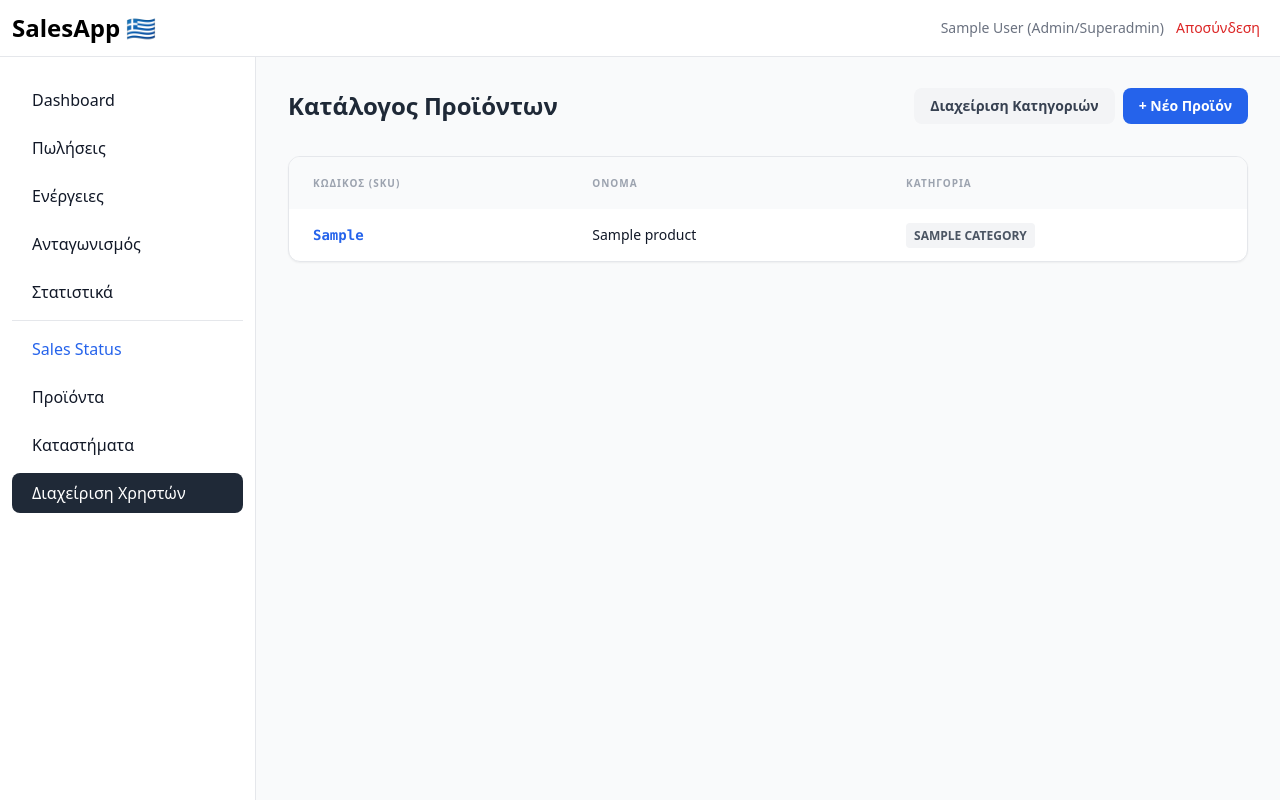
After one commit to sitistas/salesapp, a Django app: page /products/ in a window 1280 px wide. The commit adds this page. Run offline with Django 5.2, Linux system fonts and the light colour scheme; a user stored in the database is signed in; tables that the repository leaves empty hold one stand-in row (values such as "Sample post"); some libraries are stand-ins or nearby versions.

Commit message:
feat: Implement sales status view and product management features
- Added SalesStatusView to display sales performance per product with filtering options.
- Introduced ProductListView for managing products, including category management via modal.
- Enhanced Store management with create, update, and delete functionalities, implementing soft delete.
- Added User management views for listing, creating, updating, and soft deleting users.
- Updated forms and templates for better user experience and integration with Tailwind CSS.
- Registered Store model in admin with custom admin interface.
- Implemented soft delete functionality across User and Store models.

Co-authored-by: Copilot <copilot@github.com>

```diff
--- a/config/urls.py
+++ b/config/urls.py
@@ -1,8 +1,7 @@
 from django.contrib import admin
 from django.urls import path
 from django.contrib.auth import views as auth_views
-from core.views import dashboard_view, SaleListView, SaleCreateView, export_competition_excel,export_sales_excel,CompetitionListView, CompetitionCreateView # Εδώ το νέο import
-
+from core.views import *
 urlpatterns = [
     path('admin/', admin.site.urls),
     path('login/', auth_views.LoginView.as_view(template_name='auth/login.html'), name='login'),
@@ -14,4 +13,15 @@ urlpatterns = [
     path('competition/', CompetitionListView.as_view(), name='competition-list'),
     path('competition/add/', CompetitionCreateView.as_view(), name='competition-create'),
     path('competition/export/', export_competition_excel, name='competition-export'),
+    path('sales-status/', SalesStatusView.as_view(), name='sales-status'),
+    path('products/', ProductListView.as_view(), name='product-list'),
+    path('products/category/add/', add_category, name='add-category'),
+    path('stores/', StoreListView.as_view(), name='store-list'),
+    path('stores/add/', StoreCreateView.as_view(), name='store-create'),
+    path('stores/<int:pk>/edit/', StoreUpdateView.as_view(), name='store-update'),
+    path('stores/<int:pk>/delete/', StoreDeleteView.as_view(), name='store-delete'),
+    path('users/', UserListView.as_view(), name='user-list'),
+    path('users/add/', UserCreateView.as_view(), name='user-create'),
+    path('users/<int:pk>/edit/', UserUpdateView.as_view(), name='user-update'),
+    path('users/<int:pk>/delete/', UserDeleteView.as_view(), name='user-delete'),
 ]
--- a/core/admin.py
+++ b/core/admin.py
@@ -5,9 +5,13 @@ from .models import User, Category, Product, Store, ActionType, Sale, Promotion,
 admin.site.register(User)
 admin.site.register(Category)
 admin.site.register(Product)
-admin.site.register(Store)
 admin.site.register(ActionType)
 admin.site.register(Sale)
 admin.site.register(Promotion)
 admin.site.register(Competition)
 admin.site.register(Announcement)
+
+@admin.register(Store)
+class StoreAdmin(admin.ModelAdmin):
+    list_display = ('name', 'city', 'is_active')
+    list_filter = ('is_active',)
--- a/core/templates/base.html
+++ b/core/templates/base.html
@@ -56,7 +56,7 @@
                 {% if user.role != 'client' %}
                 <hr>
                 <li>
-                    <a href="/status" class="flex items-center p-2 text-gray-900 rounded-lg hover:bg-gray-100 group">
+                    <a href="{% url 'sales-status' %}" class="flex items-center p-2 text-gray-900 rounded-lg hover:bg-gray-100 group">
                         <span class="ms-3 text-blue-600">Sales Status</span>
                     </a>
                 </li>
--- /dev/null
+++ b/core/templates/products/product_list.html
@@ -0,0 +1,80 @@
+{% extends 'base.html' %}
+
+{% block content %}
+<div class="mb-8 flex justify-between items-center">
+    <h1 class="text-2xl font-bold text-gray-800">Κατάλογος Προϊόντων</h1>
+
+    <div class="flex gap-2">
+        <button onclick="toggleModal('categoryModal')" class="bg-gray-100 text-gray-700 px-4 py-2 rounded-lg text-sm font-bold hover:bg-gray-200 transition">
+            Διαχείριση Κατηγοριών
+        </button>
+        <a href="#" class="bg-blue-600 text-white px-4 py-2 rounded-lg text-sm font-bold hover:bg-blue-700 transition">
+            + Νέο Προϊόν
+        </a>
+    </div>
+</div>
+
+<div class="bg-white border border-gray-200 rounded-xl shadow-sm overflow-hidden">
+    <table class="w-full text-sm text-left">
+        <thead class="bg-gray-50 text-gray-400 uppercase text-[10px] font-bold tracking-widest">
+            <tr>
+                <th class="px-6 py-4">Κωδικός (SKU)</th>
+                <th class="px-6 py-4">Όνομα</th>
+                <th class="px-6 py-4">Κατηγορία</th>
+            </tr>
+        </thead>
+        <tbody class="divide-y divide-gray-100">
+            {% for p in products %}
+            <tr class="hover:bg-gray-50 transition">
+                <td class="px-6 py-4 font-mono text-blue-600 font-bold">{{ p.sku }}</td>
+                <td class="px-6 py-4 font-medium text-gray-900">{{ p.name }}</td>
+                <td class="px-6 py-4">
+                    <span class="bg-gray-100 text-gray-600 px-2 py-1 rounded text-xs font-semibold uppercase">
+                        {{ p.category.name }}
+                    </span>
+                </td>
+            </tr>
+            {% endfor %}
+        </tbody>
+    </table>
+</div>
+
+<div id="categoryModal" class="fixed inset-0 bg-gray-900 bg-opacity-50 hidden items-center justify-center z-50">
+    <div class="bg-white rounded-2xl shadow-2xl w-full max-w-md p-6 mx-4">
+        <div class="flex justify-between items-center mb-6">
+            <h3 class="text-xl font-bold text-gray-800">Κατηγορίες</h3>
+            <button onclick="toggleModal('categoryModal')" class="text-gray-400 hover:text-gray-600">&times;</button>
+        </div>
+
+        <div class="max-h-40 overflow-y-auto mb-6 space-y-2">
+            {% for cat in categories %}
+            <div class="flex justify-between items-center bg-gray-50 p-2 rounded-lg">
+                <span class="text-sm text-gray-700">{{ cat.name }}</span>
+                </div>
+            {% endfor %}
+        </div>
+
+        <form action="{% url 'add-category' %}" method="post" class="border-t pt-4">
+            {% csrf_token %}
+            <label class="block text-xs font-bold text-gray-400 uppercase mb-2">Νέα Κατηγορία</label>
+            <div class="flex gap-2">
+                <input type="text" name="name" required class="flex-1 rounded-lg border-gray-200 text-sm focus:ring-blue-500" placeholder="Όνομα κατηγορίας...">
+                <button type="submit" class="bg-blue-600 text-white px-4 py-2 rounded-lg text-sm font-bold">Προσθήκη</button>
+            </div>
+        </form>
+    </div>
+</div>
+
+<script>
+    function toggleModal(id) {
+        const modal = document.getElementById(id);
+        if (modal.classList.contains('hidden')) {
+            modal.classList.remove('hidden');
+            modal.classList.add('flex');
+        } else {
+            modal.classList.remove('flex');
+            modal.classList.add('hidden');
+        }
+    }
+</script>
+{% endblock %}
--- a/core/views.py
+++ b/core/views.py
@@ -1,18 +1,23 @@
-from django.shortcuts import render
+from django.shortcuts import render, redirect
 from django.contrib.auth.decorators import login_required
 from django.db.models import Sum
-from .models import Sale, Promotion, Announcement
-from django.views.generic import ListView
-from django.contrib.auth.mixins import LoginRequiredMixin
-from .models import Sale
+from .models import Sale, Store, Promotion, Competition, Announcement, Product, Category
+from django.views.generic import ListView, TemplateView, CreateView, UpdateView, DeleteView
+from django.contrib.auth.mixins import LoginRequiredMixin, UserPassesTestMixin
 from django.views.generic.edit import CreateView
 from django.urls import reverse_lazy
 from .forms import SaleForm
 from django.http import HttpResponse
 from openpyxl import Workbook
 from openpyxl.styles import Font, Alignment
-from .models import Sale
-from .models import Competition
+from django.contrib.auth import get_user_model
+from django import forms
+
+User = get_user_model()
+
+class StoreAccessMixin(UserPassesTestMixin):
+    def test_func(self):
+        return self.request.user.role in ['admin', 'promoter']
 
 class CompetitionListView(LoginRequiredMixin, ListView):
     model = Competition
@@ -138,6 +143,46 @@ class SaleCreateView(LoginRequiredMixin, CreateView):
         form.instance.salesperson = self.request.user
         return super().form_valid(form)
 
+class SalesStatusView(UserPassesTestMixin, TemplateView):
+    template_name = 'dashboard/sales_status.html'
+
+    def test_func(self):
+        # Επιτρέπει πρόσβαση μόνο σε admin και promoter (όχι σε clients)
+        return self.request.user.role in ['admin', 'promoter']
+
+    def get_context_data(self, **kwargs):
+        context = super().get_context_data(**kwargs)
+        sales = Sale.objects.all().select_related('product', 'store', 'salesperson')
+
+        # 1. Εφαρμογή Φίλτρων
+        store_id = self.request.GET.get('store')
+        promoter_id = self.request.GET.get('promoter')
+        start_date = self.request.GET.get('start_date')
+        end_date = self.request.GET.get('end_date')
+
+        if store_id:
+            sales = sales.filter(store_id=store_id)
+        if promoter_id:
+            sales = sales.filter(salesperson_id=promoter_id)
+        if start_date:
+            sales = sales.filter(date__gte=start_date)
+        if end_date:
+            sales = sales.filter(date__lte=end_date)
+
+        # 2. Aggregation ανά Προϊόν
+        product_performance = (
+            sales.values('product__name')
+            .annotate(total_qty=Sum('quantity'))
+            .order_by('-total_qty')
+        )
+
+        context.update({
+            'product_performance': product_performance,
+            'stores': Store.objects.all(),
+            'promoters': User.objects.filter(role='promoter'),
+        })
+        return context
+
 def export_sales_excel(request):
     # Δημιουργία του response με το σωστό header για Excel
     response = HttpResponse(content_type='application/vnd.openxmlformats-officedocument.spreadsheetml.sheet')
@@ -187,3 +232,107 @@ def export_sales_excel(request):
 
     wb.save(response)
     return response
+
+class ProductListView(UserPassesTestMixin, ListView):
+    model = Product
+    template_name = 'products/product_list.html'
+    context_object_name = 'products'
+
+    def test_func(self):
+        return self.request.user.role in ['admin', 'promoter']
+
+    def get_context_data(self, **kwargs):
+        context = super().get_context_data(**kwargs)
+        context['categories'] = Category.objects.all()
+        return context
+
+# View για τη δημιουργία κατηγορίας (θα καλείται από το Modal)
+def add_category(request):
+    if request.method == 'POST' and request.user.role != 'client':
+        name = request.POST.get('name')
+        if name:
+            Category.objects.create(name=name)
+    return redirect('product-list')
+
+class StoreListView(LoginRequiredMixin, StoreAccessMixin, ListView):
+    model = Store
+    template_name = 'stores/store_list.html'
+    context_object_name = 'stores'
+
+    def get_queryset(self):
+        # Δείξε μόνο αυτά που δεν έχουν διαγραφεί (soft delete)
+        return Store.objects.filter(is_active=True)
+
+class StoreCreateView(LoginRequiredMixin, StoreAccessMixin, CreateView):
+    model = Store
+    fields = ['name', 'address', 'city'] # Προσάρμοσε τα πεδία ανάλογα με το μοντέλο σου
+    template_name = 'stores/store_form.html'
+    success_url = reverse_lazy('store-list')
+
+class StoreUpdateView(LoginRequiredMixin, StoreAccessMixin, UpdateView):
+    model = Store
+    fields = ['name', 'address', 'city']
+    template_name = 'stores/store_form.html'
+    success_url = reverse_lazy('store-list')
+
+class StoreDeleteView(LoginRequiredMixin, StoreAccessMixin, DeleteView):
+    model = Store
+    template_name = 'stores/store_confirm_delete.html'
+    success_url = reverse_lazy('store-list')
+
+
+class AdminOnlyMixin(UserPassesTestMixin):
+    def test_func(self):
+        return self.request.user.role == 'admin'
+
+class UserListView(LoginRequiredMixin, AdminOnlyMixin, ListView):
+    model = User
+    template_name = 'users/user_list.html'
+    context_object_name = 'users_list'
+
+    def get_queryset(self):
+        # Δείχνουμε μόνο τους ενεργούς χρήστες (soft delete)
+        return User.objects.filter(is_active=True).order_by('-date_joined')
+
+class UserCreateView(LoginRequiredMixin, AdminOnlyMixin, CreateView):
+    model = User
+    template_name = 'users/user_form.html'
+    fields = ['username', 'email', 'first_name', 'last_name', 'role', 'password']
+    success_url = reverse_lazy('user-list')
+
+    def form_valid(self, form):
+        # Χρειάζεται προσοχή για να γίνει σωστά hash το password
+        user = form.save(commit=False)
+        user.set_password(form.cleaned_data['password'])
+        user.save()
+        return super().form_valid(form)
+
+    def get_form(self, form_class=None):
+        form = super().get_form(form_class)
+        # Κάνουμε το password field να φαίνεται ως password input
+        form.fields['password'].widget = forms.PasswordInput(attrs={'class': 'rounded-xl border-gray-200 w-full'})
+        return form
+
+class UserUpdateView(LoginRequiredMixin, AdminOnlyMixin, UpdateView):
+    model = User
+    fields = ['first_name', 'last_name', 'role', 'email']
+    template_name = 'users/user_form.html'
+    success_url = reverse_lazy('user-list')
+
+    def get_form(self, form_class=None):
+        form = super().get_form(form_class)
+        # Προσθέτουμε Tailwind classes στα πεδία
+        for field in form.fields.values():
+            field.widget.attrs.update({'class': 'rounded-xl border-gray-200 w-full focus:ring-indigo-500 focus:border-indigo-500'})
+        return form
+
+class UserDeleteView(LoginRequiredMixin, AdminOnlyMixin, DeleteView):
+    model = User
+    template_name = 'users/user_confirm_delete.html'
+    success_url = reverse_lazy('user-list')
+
+    def delete(self, request, *args, **kwargs):
+        user = self.get_object()
+        user.is_active = False # Soft delete
+        user.save()
+        return redirect(self.success_url)
```
Also changed, not shown: core/forms.py (+15 -0 lines), core/models.py (+41 -10 lines), core/templates/dashboard/sales_status.html (added, +65 -0 lines), core/templates/stores/store_confirm_delete.html (added, +28 -0 lines), core/templates/stores/store_form.html (added, +37 -0 lines), core/templates/stores/store_list.html (added, +35 -0 lines), core/templates/users/user_confirm_delete.html (added, +29 -0 lines), core/templates/users/user_form.html (added, +39 -0 lines), core/templates/users/user_list.html (added, +48 -0 lines), core/migrations/0003_alter_sale_date.py (added), core/migrations/0004_rename_code_product_sku_remove_category_created_at_and_more.py (added), core/migrations/0005_remove_store_created_at_remove_store_deleted_at_and_more.py (added), core/migrations/0006_store_is_active.py (added).
